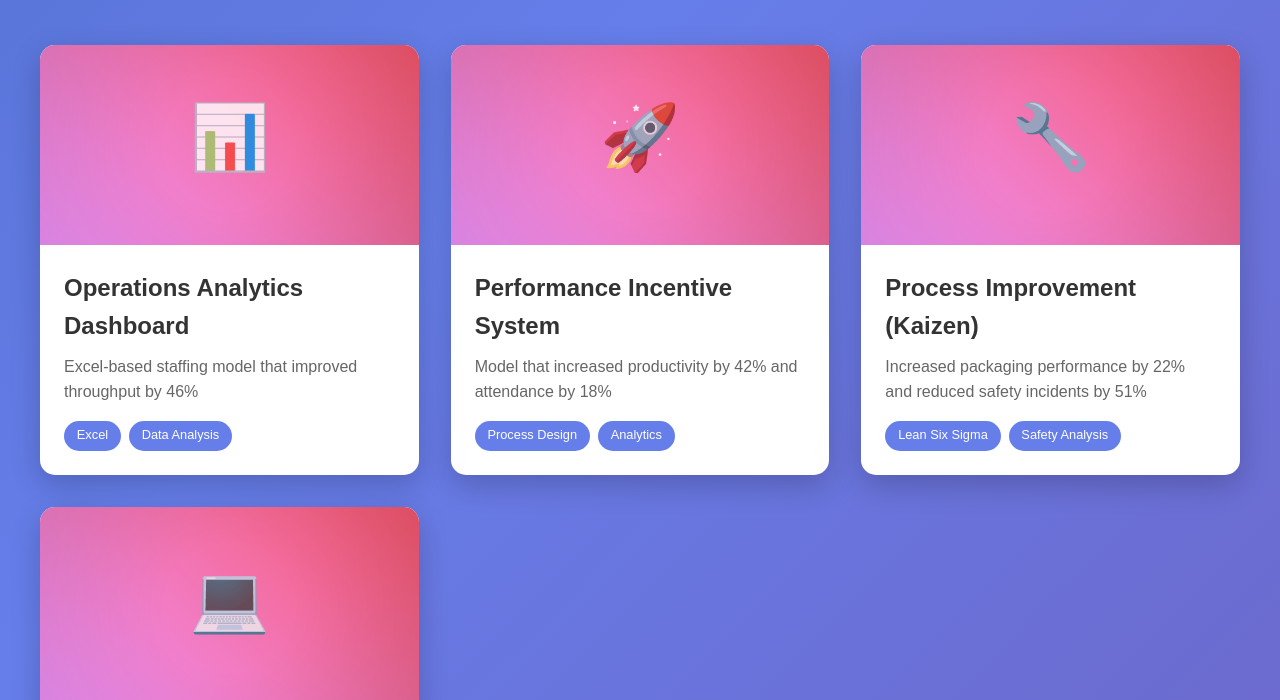
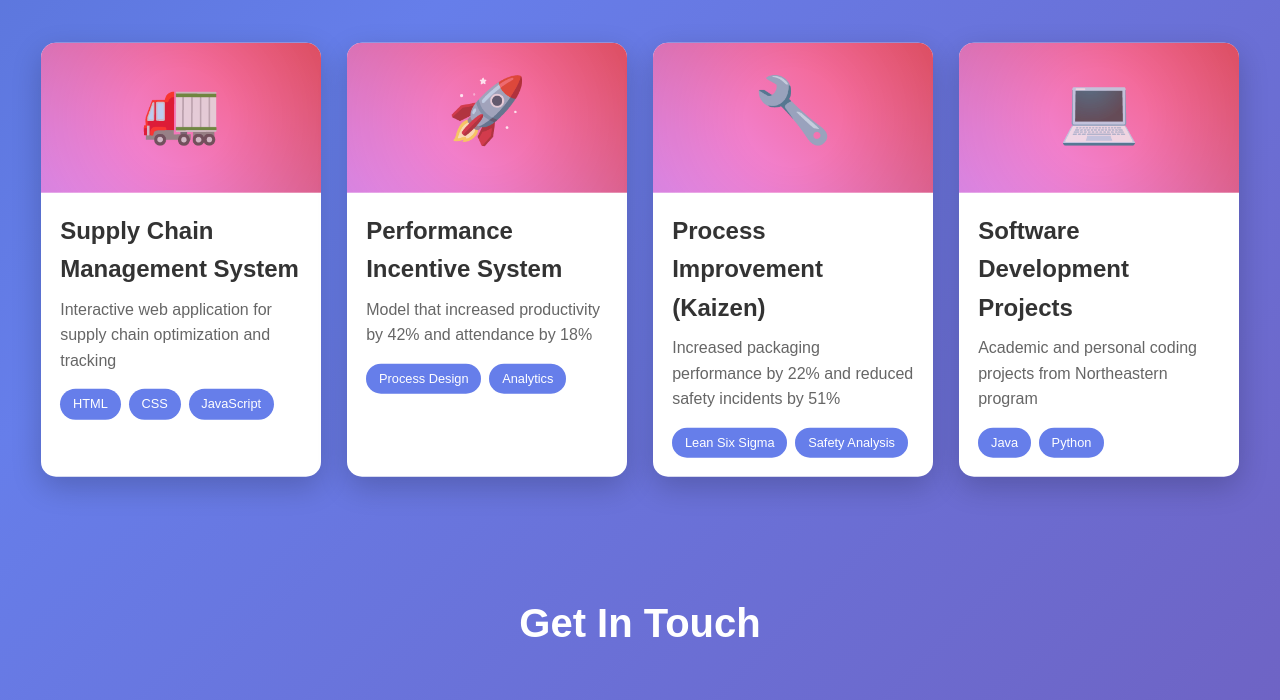
Before and after one commit to dmodi07/portfolio, a plain HTML site: page index.html in a window 1280 px wide. Shown: the part 689-1389 px from the top of the page. Drawn offline with Linux system fonts and the light colour scheme.

Commit message:
Update first project card with supply chain link and shrink cards with bouncing animation

```diff
--- a/index.html
+++ b/index.html
@@ -43,14 +43,15 @@
             <div class="project-grid">
                 <div class="project-card" data-project="1">
                     <div class="project-image">
-                        <div class="placeholder-img">📊</div>
+                        <div class="placeholder-img">🚛</div>
                     </div>
                     <div class="project-content">
-                        <h3>Operations Analytics Dashboard</h3>
-                        <p>Excel-based staffing model that improved throughput by 46%</p>
+                        <h3>Supply Chain Management System</h3>
+                        <p>Interactive web application for supply chain optimization and tracking</p>
                         <div class="tech-stack">
-                            <span>Excel</span>
-                            <span>Data Analysis</span>
+                            <span>HTML</span>
+                            <span>CSS</span>
+                            <span>JavaScript</span>
                         </div>
                     </div>
                 </div>
--- a/script.js
+++ b/script.js
@@ -22,9 +22,12 @@ document.addEventListener('DOMContentLoaded', function() {
 
             setTimeout(() => {
                 this.classList.remove('clicked');
+
+                // Redirect to supply chain project for first card
+                if (projectId === '1') {
+                    window.open('https://dmodi07.github.io/Supply-Chain/', '_blank');
+                }
             }, 150);
-
-            console.log(`Project ${projectId} clicked - ready for link integration`);
         });
 
 
--- a/style.css
+++ b/style.css
@@ -167,8 +167,8 @@ main {
 
 .project-grid {
     display: grid;
-    grid-template-columns: repeat(auto-fit, minmax(300px, 1fr));
-    gap: 2rem;
+    grid-template-columns: repeat(auto-fit, minmax(250px, 1fr));
+    gap: 1.5rem;
 }
 
 .project-card {
@@ -180,6 +180,9 @@ main {
     cursor: pointer;
     transform: translateY(0) rotateX(0);
     position: relative;
+    animation: subtleBounce 3s ease-in-out infinite;
+    max-width: 280px;
+    margin: 0 auto;
 }
 
 .project-card::before {
@@ -208,7 +211,7 @@ main {
 }
 
 .project-image {
-    height: 200px;
+    height: 150px;
     background: linear-gradient(45deg, #f093fb 0%, #f5576c 100%);
     display: flex;
     align-items: center;
@@ -249,8 +252,13 @@ main {
     50% { transform: translateY(-10px); }
 }
 
+@keyframes subtleBounce {
+    0%, 100% { transform: translateY(0px); }
+    50% { transform: translateY(-3px); }
+}
+
 .project-content {
-    padding: 1.5rem;
+    padding: 1.2rem;
 }
 
 .project-content h3 {
```
